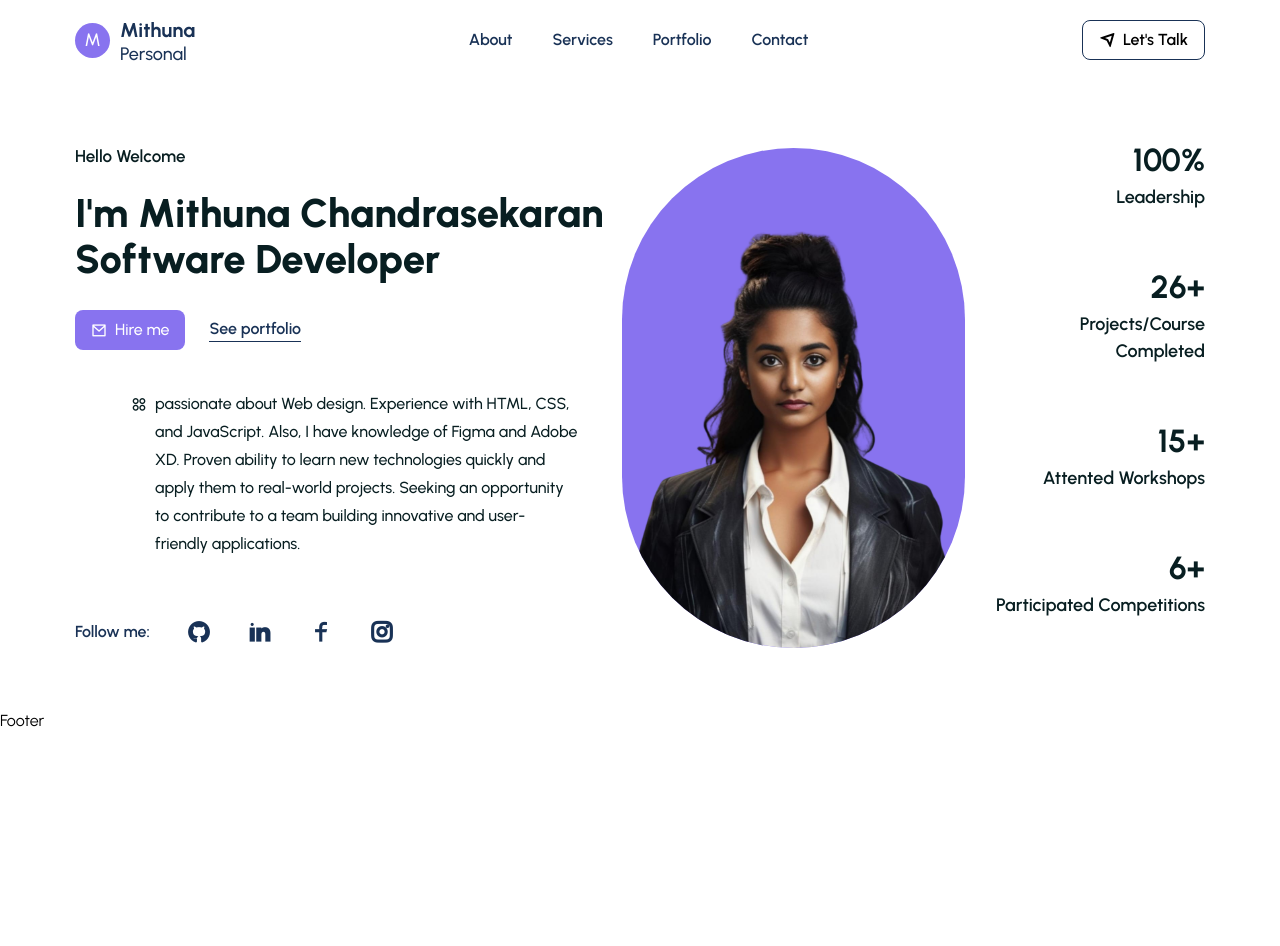
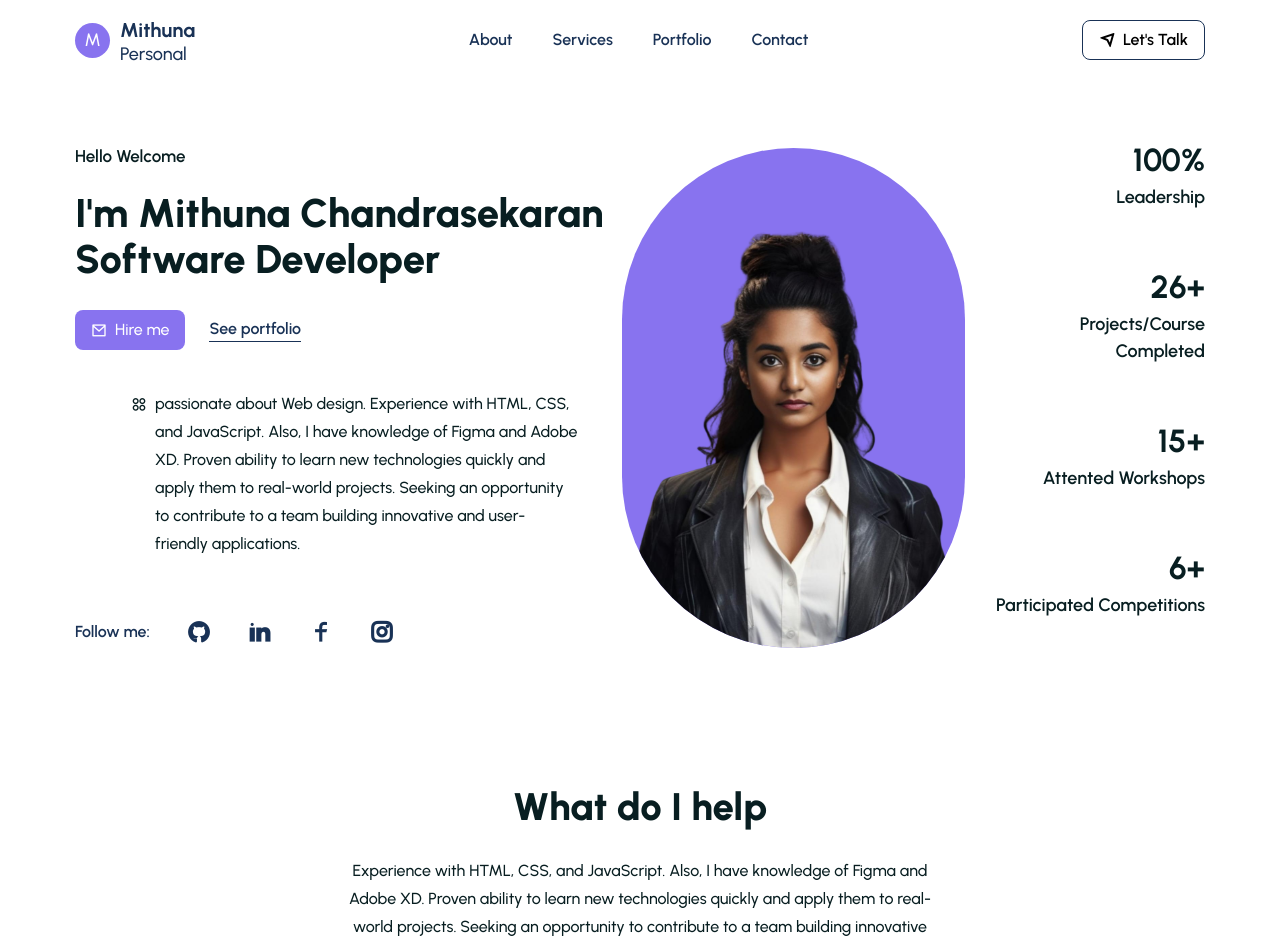
Before and after one commit to MithuChandran/portfolio-react, a React (Create React App) app: page / in a window 1280 px wide. Shown: the top 946 px of the page. Before the commit the page ends 800 px from the top, so only its background shows below. Built offline with nearby package versions, Linux system fonts and the light colour scheme.

Commit message:
Add Services component to App.js

```diff
--- a/src/App.js
+++ b/src/App.js
@@ -4,6 +4,7 @@ import "./App.css";
 import Header from "./components/Header/Header";
 import Footer from "./components/Footer/Footer";
 import Hero from "./components/UI/Hero";
+import Services from "./components/UI/Services";
 
 function App() {
   useEffect(() => {
@@ -14,6 +15,7 @@ function App() {
       <Header />
       <main>
         <Hero />
+        <Services />
       </main>
       <Footer />
     </>
```
